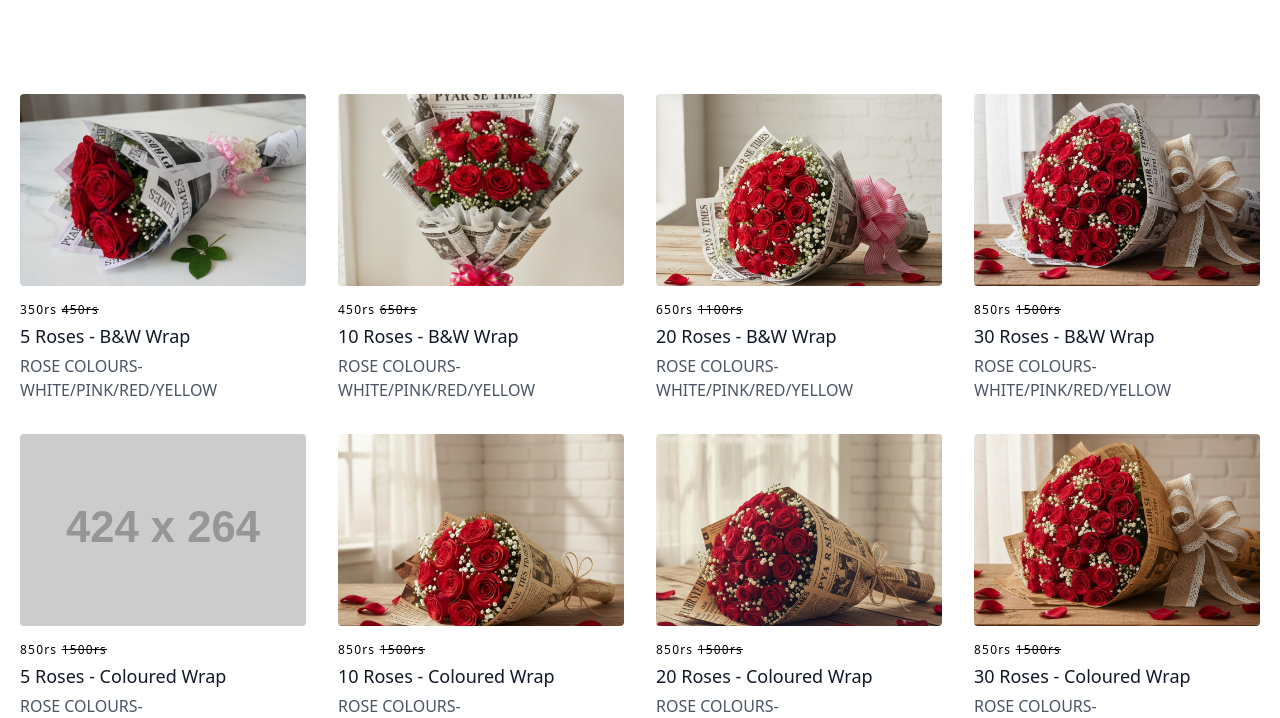
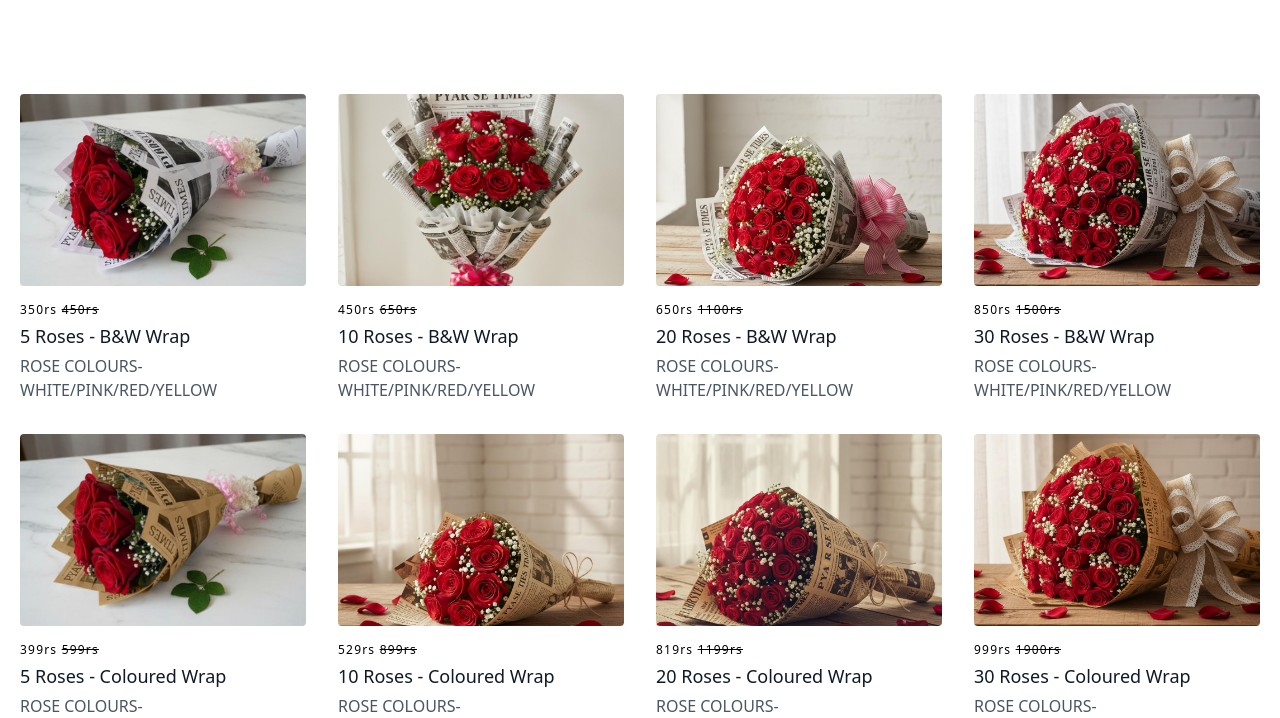
Before and after one commit to PyarSe/rose_section, a plain HTML site: page index.html in a window 1280 px wide. Shown: the part 82-800 px from the top of the page. Drawn offline with nearby package versions, Linux system fonts and the light colour scheme; placeholder pictures from the web are drawn by us.

Commit message:
Update index.html

```diff
--- a/index.html
+++ b/index.html
@@ -78,10 +78,10 @@
       <!--middle partition-->
       <div class="lg:w-1/4 md:w-1/2 p-4 w-full">
         <a class="block relative h-48 rounded overflow-hidden">
-          <img alt="ecommerce" class="object-cover object-center w-full h-full block" src="https://dummyimage.com/424x264">
+          <img alt="ecommerce" class="object-cover object-center w-full h-full block" src="colour5.png">
         </a>
         <div class="mt-4">
-          <h3 class="text-black text-xs tracking-widest title-font mb-1">850rs  <del>1500rs</del></h3>
+          <h3 class="text-black text-xs tracking-widest title-font mb-1">399rs  <del>599rs</del></h3>
           <h2 class="text-gray-900 title-font text-lg font-medium">5 Roses - Coloured Wrap</h2>
           <p class="mt-1">ROSE COLOURS- WHITE/PINK/RED/YELLOW</p>
         </div>
@@ -91,7 +91,7 @@
           <img alt="ecommerce" class="object-cover object-center w-full h-full block" src="colour10.jpg">
         </a>
         <div class="mt-4">
-          <h3 class="text-black text-xs tracking-widest title-font mb-1">850rs  <del>1500rs</del></h3>
+          <h3 class="text-black text-xs tracking-widest title-font mb-1">529rs  <del>899rs</del></h3>
           <h2 class="text-gray-900 title-font text-lg font-medium">10 Roses - Coloured Wrap</h2>
           <p class="mt-1">ROSE COLOURS- WHITE/PINK/RED/YELLOW</p>
         </div>
@@ -101,7 +101,7 @@
           <img alt="ecommerce" class="object-cover object-center w-full h-full block" src="colour_20.jpg">
         </a>
         <div class="mt-4">
-          <h3 class="text-black text-xs tracking-widest title-font mb-1">850rs  <del>1500rs</del></h3>
+          <h3 class="text-black text-xs tracking-widest title-font mb-1">819rs  <del>1199rs</del></h3>
           <h2 class="text-gray-900 title-font text-lg font-medium">20 Roses - Coloured Wrap</h2>
           <p class="mt-1">ROSE COLOURS- WHITE/PINK/RED/YELLOW</p>
         </div>
@@ -111,7 +111,7 @@
           <img alt="ecommerce" class="object-cover object-center w-full h-full block" src="colour_30.jpg">
         </a>
         <div class="mt-4">
-          <h3 class="text-black text-xs tracking-widest title-font mb-1">850rs  <del>1500rs</del></h3>
+          <h3 class="text-black text-xs tracking-widest title-font mb-1">999rs  <del>1900rs</del></h3>
           <h2 class="text-gray-900 title-font text-lg font-medium">30 Roses - Coloured Wrap</h2>
           <p class="mt-1">ROSE COLOURS- WHITE/PINK/RED/YELLOW</p>
         </div>
```
